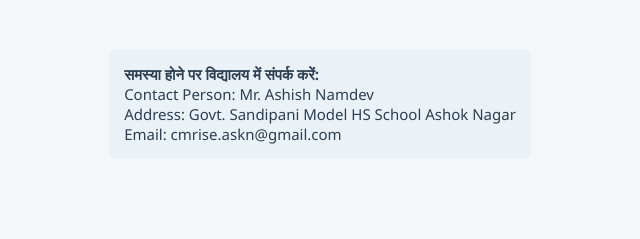
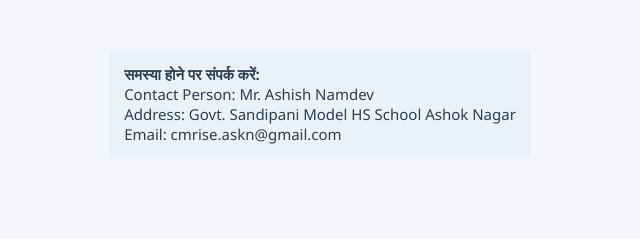
Before and after one commit to AshishNamdev/exam-result, a plain HTML site: page index.html in a window 1280 px wide. Shown: the part 481-720 px from the top of the page, 320-960 px from the left. Drawn offline with Linux system fonts and the light colour scheme.

```diff
--- a/index.html
+++ b/index.html
@@ -135,8 +135,8 @@
     <div id="errorMsg" class="error"></div>
 
     <div class="contact">
-      <strong>समस्या होने पर विद्यालय में संपर्क करें:</strong><br>
-      Contact Person: Mr. Ashish Namdev<br>
+      <strong>समस्या होने पर संपर्क करें:</strong><br>
+      Contact Person: <b></b>Mr. Ashish Namdev<b></b><br>
       Address: Govt. Sandipani Model HS School Ashok Nagar<br>
       Email: cmrise.askn@gmail.com
     </div>
```
